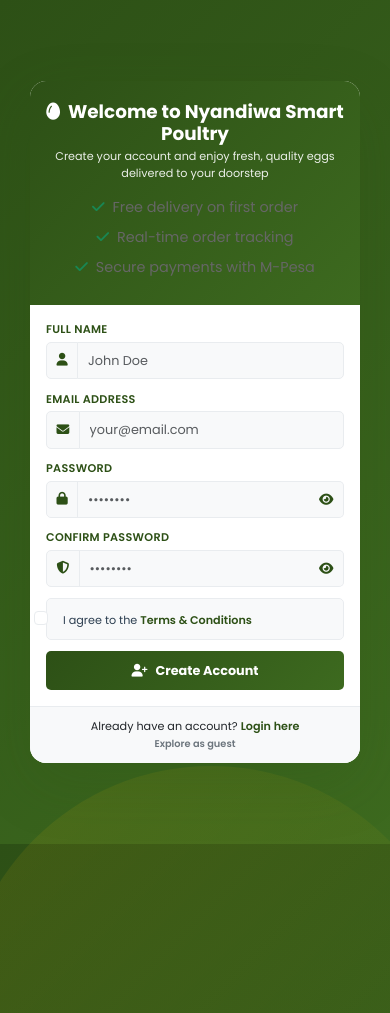
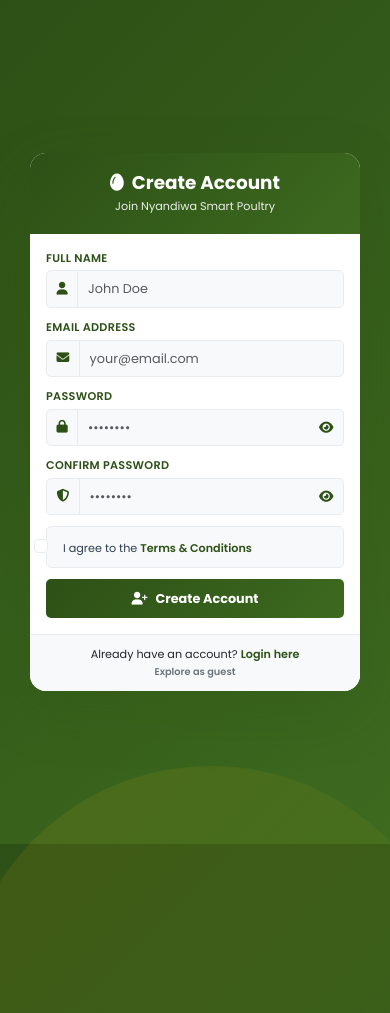
Before and after one commit to Samuelcheche/Chickfarm, a Django app: page / in a window 390 px wide; the page is wider, and only the part inside the window is pictured. Shown: the top 1013 px of that part. Run offline with Django 5.2, Linux system fonts and the light colour scheme.

Commit message:
new commit

```diff
--- a/chickapp/templates/register.html
+++ b/chickapp/templates/register.html
@@ -56,6 +56,7 @@
             width: 100%;
             max-width: 360px;
             padding: 10px;
+            margin: auto;
         }
 
         .register-card {
@@ -254,17 +255,13 @@
             font-weight: 400;
             margin-left: 0.3rem;
         }
-            font-size: 0.95rem;
-            color: #2c3e50;
-            font-weight: 500;
-        }
 
         @media (max-width: 768px) {
             .register-header {
-                padding: 2rem 1.5rem;
+                padding: 1.2rem 1rem;
             }
             .register-body {
-                padding: 1.5rem;
+                padding: 1rem;
             }
         }
     </style>
@@ -276,13 +273,8 @@
     <div class="register-card">
         <!-- Header -->
         <div class="register-header">
-            <h3><i class="fas fa-egg me-2"></i>Welcome to Nyandiwa Smart Poultry</h3>
-            <p>Create your account and enjoy fresh, quality eggs delivered to your doorstep</p>
-            <div style="margin-top: 1rem; font-size: 0.9rem; color: #666;">
-                <div style="margin: 0.5rem 0;"><i class="fas fa-check text-success me-2"></i>Free delivery on first order</div>
-                <div style="margin: 0.5rem 0;"><i class="fas fa-check text-success me-2"></i>Real-time order tracking</div>
-                <div style="margin: 0.5rem 0;"><i class="fas fa-check text-success me-2"></i>Secure payments with M-Pesa</div>
-            </div>
+            <h3><i class="fas fa-egg me-2"></i>Create Account</h3>
+            <p>Join Nyandiwa Smart Poultry</p>
         </div>
 
         <!-- Body -->
```
Also changed, not shown: chickapp/templates/login.html (+11 -2 lines), db.sqlite3.
